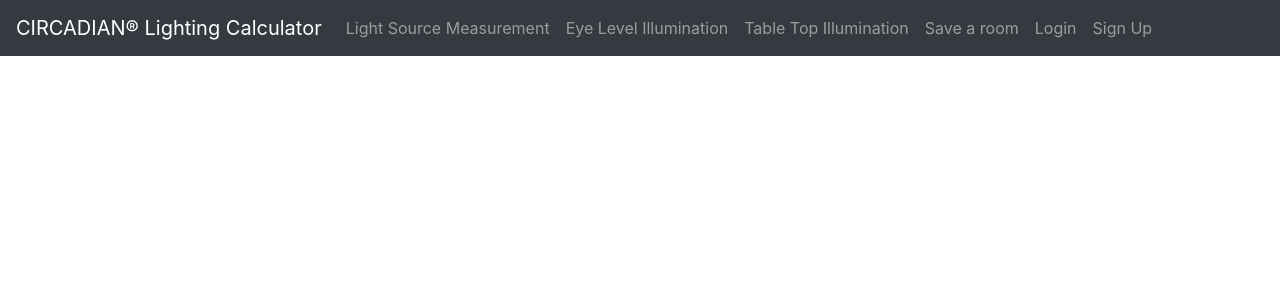
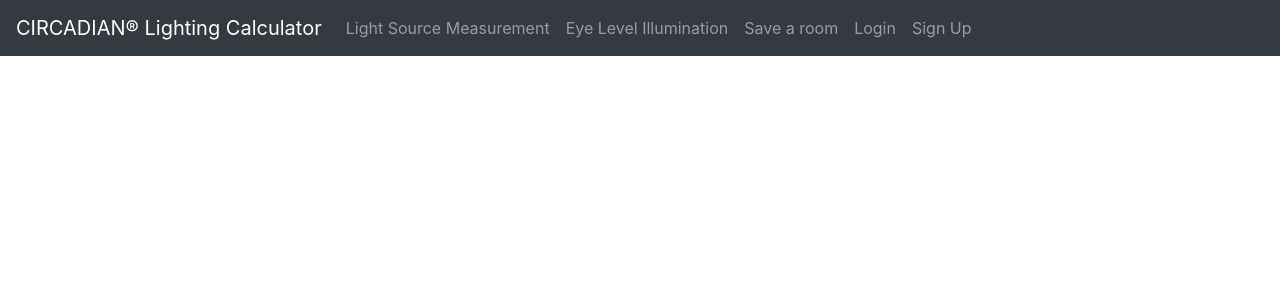
Before and after one commit to anishsethi96/Circadian-Web-App, a React (Create React App) app in the folder CalculatorUI/: page / in a window 1280 px wide. Shown: the top 300 px of the page. Built offline with nearby package versions, Linux system fonts and the light colour scheme.

Commit message:
Comment tabletop

```diff
--- a/CalculatorUI/src/App.js
+++ b/CalculatorUI/src/App.js
@@ -36,11 +36,11 @@ class App extends Component {
                   Eye Level Illumination
                 </Link>
               </li>
-              <li className="nav-item">
+              {/* <li className="nav-item">
                 <Link to={"/app3"} className="nav-link">
                  Table Top Illumination
                 </Link>
-              </li>
+              </li>*/}
               <li className="nav-item">
                 <Link to={"/saveroom"} className="nav-link">
                   Save a room
```
